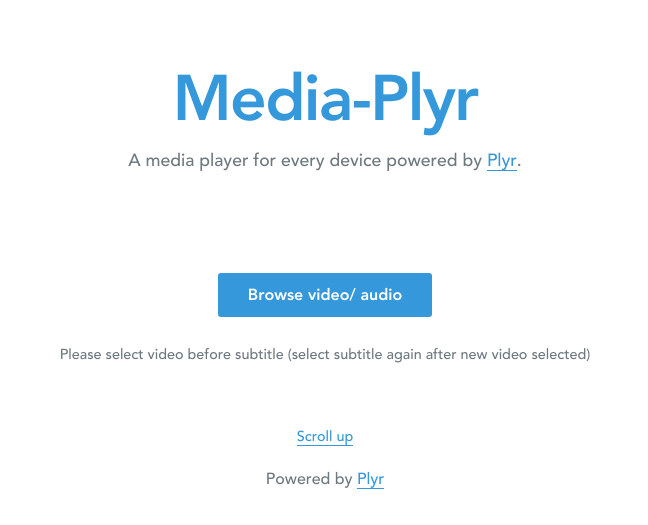
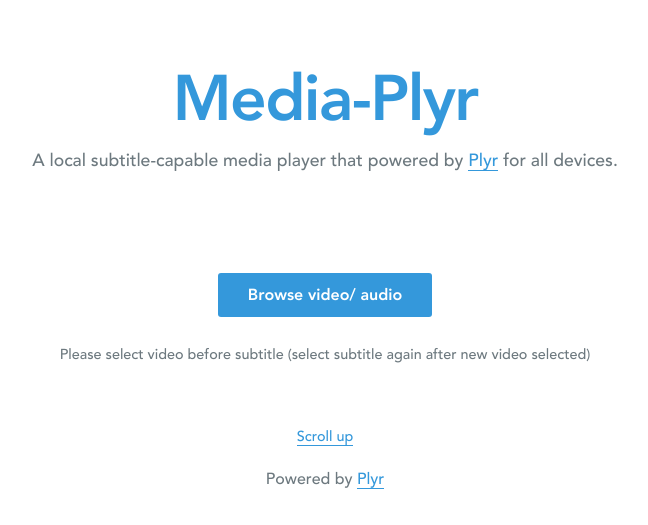
Before and after one commit to calvintam236/media-plyr, a plain HTML site: page index.html in a window 1280 px wide. Shown: the whole page, without its empty margins (315-963 px from the left). Drawn offline with Linux system fonts and the light colour scheme.

Commit message:
Updated text and readme

```diff
--- a/index.html
+++ b/index.html
@@ -3,7 +3,7 @@
 <head>
     <meta charset="utf-8" />
     <title>Media-Plyr</title>
-    <meta name="description" content="A media player for every device powered by Plyr..">
+    <meta name="description" content="A local subtitle-capable media player that powered by Plyr for all devices.">
     <meta name="author" content="Calvin Tam">
     <meta name="viewport" content="width=device-width, initial-scale=1">
     <link rel="stylesheet" type="text/css" href="./docs.css" />
@@ -15,7 +15,7 @@
 <body>
     <header>
         <h1>Media-Plyr</h1>
-        <p>A media player for every device powered by <a href="https://plyr.io">Plyr</a>.</p>
+        <p>A local subtitle-capable media player that powered by <a href="https://plyr.io">Plyr</a> for all devices.</p>
     </header>
 
     <main>
```
Also changed, not shown: 1 other file.
